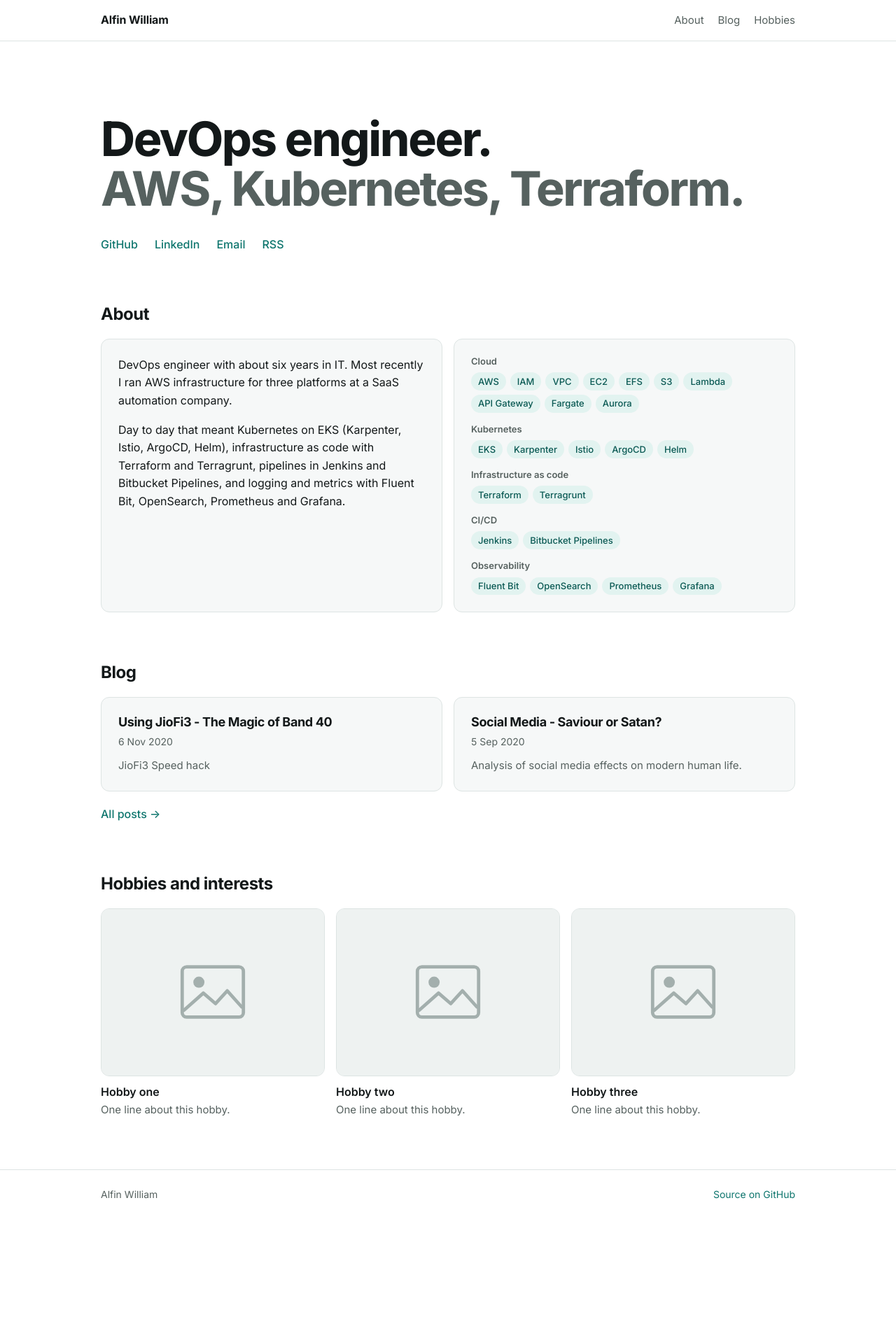
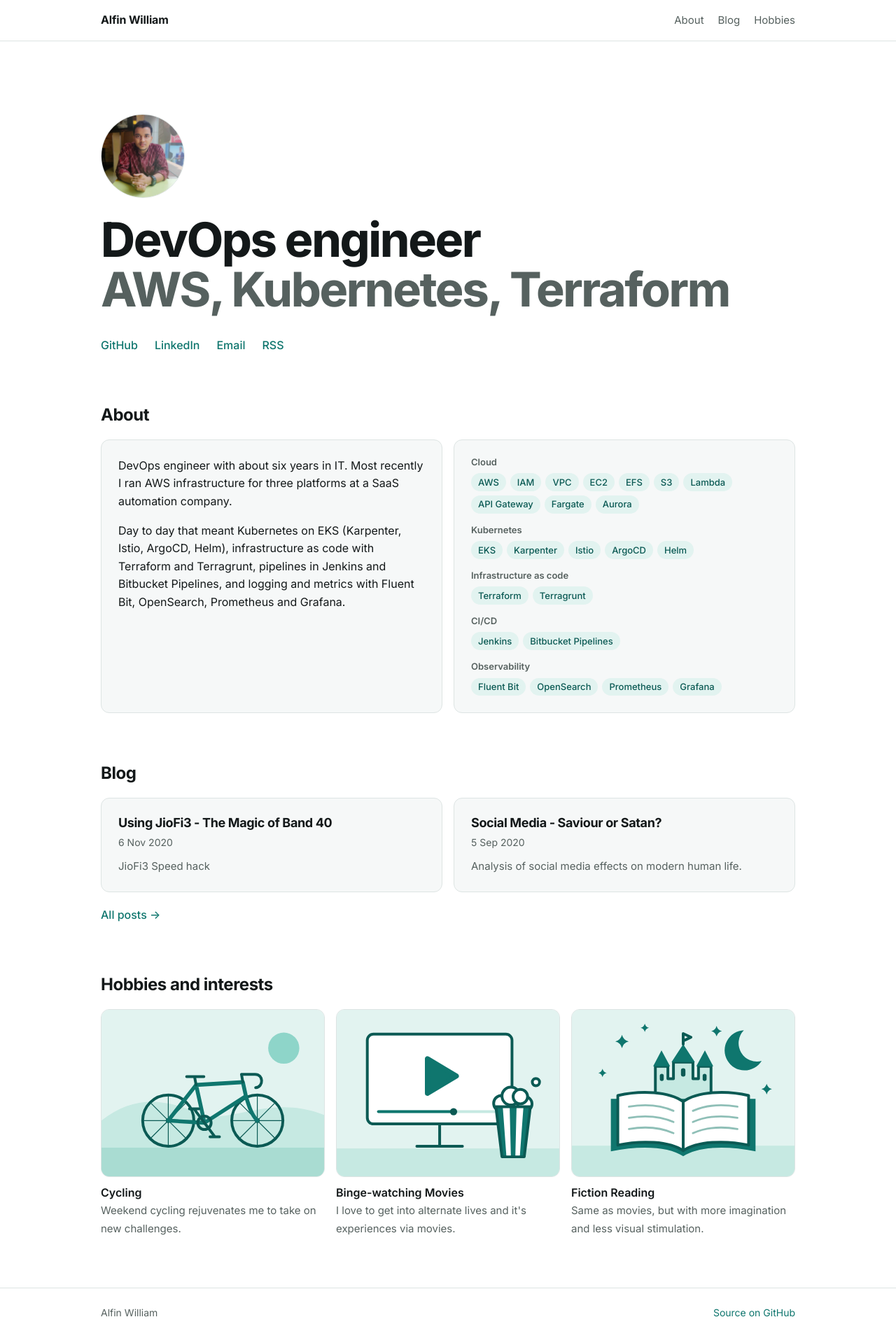
Before and after one commit to alfinwilliam/alfinwilliam.github.io, a Jekyll site: the page built from index.html, in a window 1280 px wide. Shown: the whole page at 70% size. Built offline with Jekyll 4.4.1, drawn with Linux system fonts in a browser that asks for light colours; before the commit the page ends 1742 px from its top, so only the background shows below that.

Commit message:
Add profile photo, hobby content and illustrations
Photo is the one the 2020 site loaded from Gravatar, now served from
the repo. Hobby tiles get real names and text with one original SVG
illustration each, which follow light and dark mode.

Co-Authored-By: Claude Opus 5.5 <noreply@anthropic.com>

```diff
--- a/_data/hobbies.yml
+++ b/_data/hobbies.yml
@@ -4,17 +4,17 @@
 #   image: file name inside assets/img/hobbies/ (landscape 4:3 works best, for example 1200x900)
 #   alt:   what the photo shows, for screen readers
 
-- name: Hobby one
-  blurb: One line about this hobby.
-  image: placeholder.svg
-  alt: Placeholder image for hobby one
+- name: Cycling
+  blurb: Weekend cycling rejuvenates me to take on new challenges.
+  image: cycling.svg
+  alt: Illustration of a road bicycle in front of rolling hills
 
-- name: Hobby two
-  blurb: One line about this hobby.
-  image: placeholder.svg
-  alt: Placeholder image for hobby two
+- name: Binge-watching Movies
+  blurb: I love to get into alternate lives and it's experiences via movies.
+  image: movies.svg
+  alt: Illustration of a screen playing a film with a striped tub of popcorn beside it
 
-- name: Hobby three
-  blurb: One line about this hobby.
-  image: placeholder.svg
-  alt: Placeholder image for hobby three
+- name: Fiction Reading
+  blurb: Same as movies, but with more imagination and less visual stimulation.
+  image: reading.svg
+  alt: Illustration of an open book with a castle, crescent moon and stars rising from its pages
--- a/assets/css/style.css
+++ b/assets/css/style.css
@@ -204,6 +204,7 @@ main {
 .hero__avatar {
   display: block;
   margin-bottom: 1.5rem;
+  border: 1px solid var(--border);
   border-radius: 50%;
   object-fit: cover;
 }
--- a/index.html
+++ b/index.html
@@ -6,7 +6,7 @@ layout: default
 
 <section class="hero">
   {% if profile.avatar %}
-  <img class="hero__avatar" src="{{ profile.avatar | relative_url }}" alt="{{ profile.name }}" width="96" height="96">
+  <img class="hero__avatar" src="{{ profile.avatar | relative_url }}" alt="Photo of {{ profile.name }}" width="120" height="120">
   {% endif %}
   <h1 class="hero__title">{{ profile.role }} <span>{{ profile.focus }}</span></h1>
   <ul class="link-row">
```
Also changed, not shown: _data/profile.yml (+4 -5 lines), assets/img/avatar.png (added), assets/img/hobbies/cycling.svg (added), assets/img/hobbies/movies.svg (added), assets/img/hobbies/reading.svg (added).
